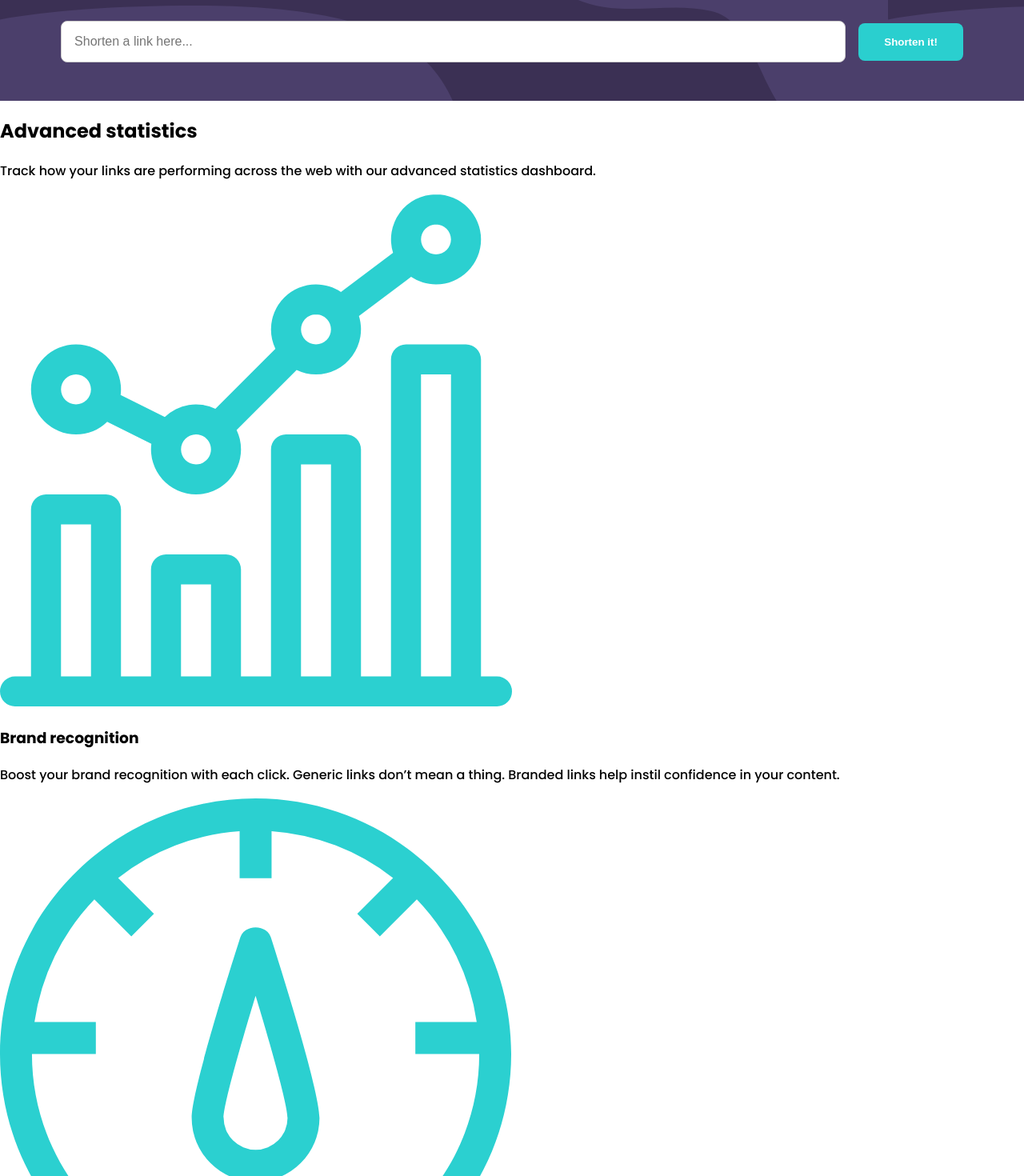
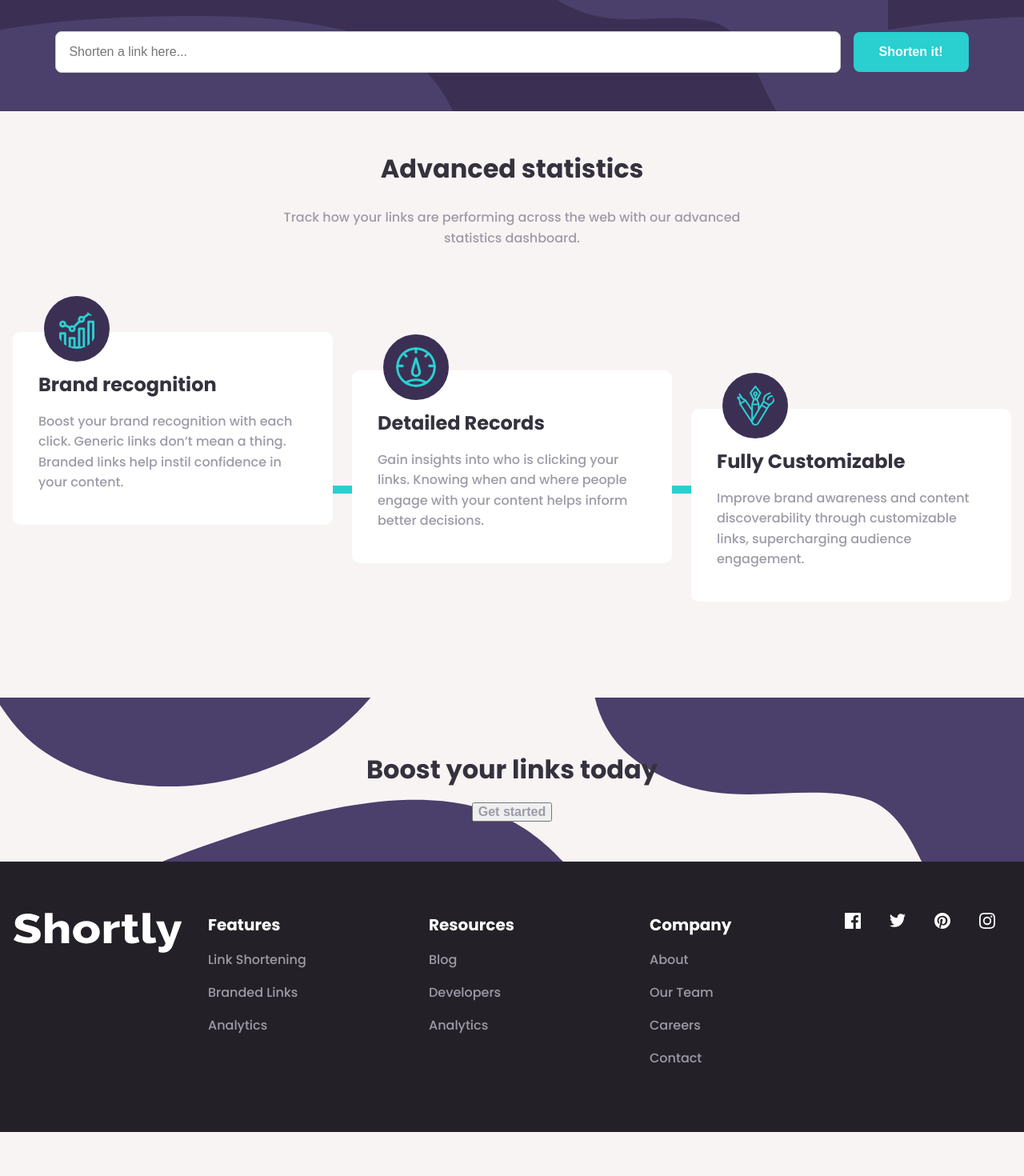
Before and after one commit to shazkhan2/shorten-url, a React (Create React App) app in the folder url-shortening-api/: page / in a window 1280 px wide. Shown: the part 617-2087 px from the top of the page at 80% size. After the commit the page ends 2032 px from the top, so only its background shows below. Built offline with nearby package versions, Linux system fonts and the light colour scheme.

Commit message:
CSS done

```diff
--- /dev/null
+++ b/url-shortening-api/src/components/Footer.css
@@ -0,0 +1,77 @@
+footer {
+    display: flex;
+    background-color: var(--VeryDarkViolet);
+    color: white;
+    padding: 4rem 1rem;
+    flex-wrap: wrap;
+  }
+
+  footer h4 {
+    color: white;
+    margin: 0;
+  }
+
+  footer > img {
+    flex: 1;
+  }
+
+  footer article {
+    flex: 1;
+    padding: 0 2rem;
+  }
+
+  footer .logo {
+    height: 50px;
+    width: 100%;
+  }
+
+  footer li {
+    margin-bottom: 1rem;
+  }
+
+  footer a {
+    font-weight: normal;
+  }
+
+  footer a:hover {
+    color: white;
+  }
+
+  footer .social-links {
+    display: flex;
+    gap: 1rem;
+    flex-wrap: nowrap;
+  }
+
+  .social-links a {
+    flex: 1;
+    width: 40px;
+  }
+
+  @media screen and (max-width: 375px) {
+    footer {
+      padding: 2rem 1rem;
+      align-items: center;
+      flex-direction: column;
+      justify-content: center;
+      text-align: center;
+    }
+
+    footer article {
+      padding: 1rem;
+    }
+
+    footer .logo {
+      width: 50%;
+      margin-bottom: 2rem;
+    }
+
+    footer .social-links {
+      justify-content: center;
+    }
+
+    .social-links a {
+      flex: 1;
+      width: 20px;
+    }
+  }
--- a/url-shortening-api/src/components/Footer.jsx
+++ b/url-shortening-api/src/components/Footer.jsx
@@ -1,55 +1,76 @@
-import React from 'react';
+import React from "react";
 import facebook from "../images/icon-facebook.svg";
 import twitter from "../images/icon-twitter.svg";
 import pinterest from "../images/icon-pinterest.svg";
 import instagram from "../images/icon-instagram.svg";
 import logo from "../images/logo-footer.svg";
+import "./Footer.css";
 
 function Footer() {
   return (
     <footer>
-      <div>
-        <article>
-          <img src={logo} alt="logo" />
-        </article>
-      </div>
+      <img src={logo} alt="logo" className="logo" />
       <article>
-        <h3>
-          Features
-        </h3>
+        <h4>Features</h4>
         <ul>
-          <li>Link Shortening</li>
-          <li>Branded Links</li>
-          <li>Analytics</li>
+          <li>
+            <a href="#">Link Shortening</a>
+          </li>
+          <li>
+            <a href="#">Branded Links</a>
+          </li>
+          <li>
+            <a href="#">Analytics</a>
+          </li>
         </ul>
       </article>
       <article>
-        <h3>Resources</h3>
+        <h4>Resources</h4>
         <ul>
-          <li>Blog</li>
-          <li>Developers</li>
-          <li>Analytics</li>
+          <li>
+            <a href="#">Blog</a>
+          </li>
+          <li>
+            <a href="#">Developers</a>
+          </li>
+          <li>
+            <a href="#">Analytics</a>
+          </li>
         </ul>
       </article>
       <article>
-        <h3>Company</h3>
+        <h4>Company</h4>
         <ul>
-          <li>About</li>
-          <li>Our Team</li>
-          <li>Careers</li>
-          <li>Contact</li>
+          <li>
+            <a href="#">About</a>
+          </li>
+          <li>
+            <a href="#">Our Team</a>
+          </li>
+          <li>
+            <a href="#">Careers</a>
+          </li>
+          <li>
+            <a href="#">Contact</a>
+          </li>
         </ul>
       </article>
-      <article>
-        <ul>
-          <li><img src={facebook} alt="facebook" /></li>
-          <li><img src={twitter} alt="twitter" /></li>
-          <li><img src={pinterest} alt="pinterest" /></li>
-          <li><img src={instagram} alt="instagram" /></li>
-        </ul>
-      </article>
+      <div className="social-links">
+        <a href="#facebook">
+          <img src={facebook} alt="facebook" />
+        </a>
+        <a href="#twitter">
+          <img src={twitter} alt="twitter" />
+        </a>
+        <a href="#pinterest">
+          <img src={pinterest} alt="pinterest" />
+        </a>
+        <a href="#instagram">
+          <img src={instagram} alt="instagram" />
+        </a>
+      </div>
     </footer>
-  )
+  );
 }
 
 export default Footer;
--- a/url-shortening-api/src/components/Illustration.jsx
+++ b/url-shortening-api/src/components/Illustration.jsx
@@ -1,6 +1,6 @@
 import React from "react";
 import illustrate from "../images/illustration-working.svg";
-import "../styles/Illustration.css";
+import "./Illustration.css";
 
 export default function Illustration() {
   return (
--- a/url-shortening-api/src/styles/Navbar.css
+++ b/url-shortening-api/src/components/Navbar.css
@@ -14,6 +14,7 @@
     display: none;
   }
   @media (min-width: 375px) {
+    /* Your styles here */
 
     .header-left-section {
       display: flex;
--- a/url-shortening-api/src/components/Navbar.jsx
+++ b/url-shortening-api/src/components/Navbar.jsx
@@ -1,6 +1,6 @@
 import React, { useState } from "react";
 import logo from "../images/logo.svg";
-import "../styles/Navbar.css";
+import "./Navbar.css";
 
 export default function Navbar() {
   const [isOpen, setIsOpen] = useState(false);
--- /dev/null
+++ b/url-shortening-api/src/components/Shorten.css
@@ -0,0 +1,54 @@
+.shorten-container {
+  background-image: url(../images/bg-shorten-desktop.svg);
+  background-color: var(--DarkViolet);
+  padding: 3rem;
+}
+
+form {
+  display: flex;
+  justify-content: center;
+  align-items: center;
+}
+
+input {
+  width: 80%;
+  padding: 1rem;
+  border-radius: 0.5rem;
+  border: 1px solid #ccc;
+  font-size: 1rem;
+  margin-right: 1rem;
+}
+.shorten-button {
+  background-color: var(--Cyan);
+  color: white;
+  padding: 1rem 2rem;
+  border-radius: 0.5rem;
+  font-weight: bold;
+  cursor: pointer;
+  border: none;
+  text-wrap: nowrap;
+}
+.shorten-button:hover {
+  background-color: hsl(180, 58%, 71%);
+}
+
+@media screen and (max-width: 375px) {
+  .shorten-container {
+    background-image: url(../images/bg-shorten-mobile.svg);
+    padding: 2rem;
+  }
+
+  form {
+    flex-direction: column;
+    width: 100%;
+  }
+
+  input {
+    width: -webkit-fill-available;
+    margin-right: 0;
+    margin-bottom: 1rem;
+  }
+  .shorten-button {
+    width: 100%;
+  }
+}
--- /dev/null
+++ b/url-shortening-api/src/components/Statistics.css
@@ -0,0 +1,86 @@
+.statistics-container {
+    position: relative;
+    margin-bottom: 4rem;
+  }
+  .background-line {
+    display: none;
+  }
+  .statistics-header {
+    display: flex;
+    width: 100%;
+    margin: auto;
+    flex-direction: column;
+    text-align: center;
+  }
+
+  .cards-container {
+    display: flex;
+    flex-direction: column;
+    justify-content: space-between;
+    margin-top: 6rem;
+  }
+
+  .cards-container > article {
+    flex: 1;
+    position: relative;
+    height: fit-content;
+    background-color: white;
+    border-radius: 10px;
+    padding: 2rem 1rem 1rem 1rem;
+    margin-bottom: 6rem;
+    text-align: center;
+  }
+
+  .cards-container > article:last-child {
+    margin-right: 0;
+  }
+
+  .cards-container > article > img {
+    position: absolute;
+    top: -45px;
+    left: 50%;
+    transform: translateX(-50%);
+    width: 50px;
+    background-color: var(--DarkViolet);
+    padding: 1rem;
+    border-radius: 50%;
+  }
+
+  @media screen and (min-width: 375px) {
+    .statistics-header {
+      width: 50%;
+    }
+
+    .cards-container {
+      flex-direction: row;
+    }
+
+    .cards-container > article {
+      padding: 2rem;
+      margin-right: 1.5rem;
+      margin-bottom: 1.5rem;
+      text-align: left;
+    }
+
+    .background-line {
+      display: block;
+      position: absolute;
+      width: 80%;
+      top: 70%;
+      z-index: -1;
+      background-color: var(--Cyan);
+    }
+
+    .cards-container > article > img {
+      left: 20%;
+    }
+
+    /* Cards top margin */
+
+    .cards-container > article:nth-child(2) {
+      margin-top: 3rem;
+    }
+    .cards-container > article:nth-child(3) {
+      margin-top: 6rem;
+    }
+  }
--- a/url-shortening-api/src/components/Statistics.jsx
+++ b/url-shortening-api/src/components/Statistics.jsx
@@ -1,53 +1,48 @@
-import React from 'react';
+import React from "react";
 import brand from "../images/icon-brand-recognition.svg";
 import detailed from "../images/icon-detailed-records.svg";
 import fully from "../images/icon-fully-customizable.svg";
+import "./Statistics.css";
 
 export default function Statistics() {
   return (
-<>
-<section>
-    <h2>
-    Advanced statistics
-    </h2>
+    <section className="statistics-container">
+      <svg width="100%" height="10" className="background-line">
+        <line x1="0" y1="0" x2="100%" y2="0" stroke="hsl(180, 66%, 49%)" />
+      </svg>
+      <div className="statistics-header">
+        <h2>Advanced statistics</h2>
         <p>
-        Track how your links are performing across the web with our
-  advanced statistics dashboard.
+          Track how your links are performing across the web with our advanced
+          statistics dashboard.
         </p>
-        <div>
+      </div>
+      <div className="cards-container">
         <article>
-                <img src={brand} alt='' />
+          <img src={brand} alt="brand" />
           <h3>Brand recognition</h3>
           <p>
-
-
             Boost your brand recognition with each click. Generic links don’t
             mean a thing. Branded links help instil confidence in your content.
           </p>
         </article>
         <article>
-                <img src={detailed} alt='' />
-                <h3>  Detailed Records
-</h3>
+          <img src={detailed} alt="detailed" />
+          <h3> Detailed Records</h3>
           <p>
-
-
-                Gain insights into who is clicking your links. Knowing when and where
-  people engage with your content helps inform better decisions.
+            Gain insights into who is clicking your links. Knowing when and
+            where people engage with your content helps inform better decisions.
           </p>
         </article>
         <article>
-                <img src={fully} alt='' />
-                <h3>  Fully Customizable
-</h3>
+          <img src={fully} alt="fully" />
+          <h3> Fully Customizable</h3>
           <p>
-
-                Improve brand awareness and content discoverability through customizable
-  links, supercharging audience engagement.
+            Improve brand awareness and content discoverability through
+            customizable links, supercharging audience engagement.
           </p>
         </article>
       </div>
     </section>
-</>
-)
+  );
 }
--- a/url-shortening-api/src/index.css
+++ b/url-shortening-api/src/index.css
@@ -1,11 +1,4 @@
-@import url('https://fonts.googleapis.com/css2?family=Poppins:wght@500;700&display=swap');
-
-body {
-  margin: 0;
-  font-family: 'Poppins', sans-serif;
-  -webkit-font-smoothing: antialiased;
-  -moz-osx-font-smoothing: grayscale;
-}
+@import url("https://fonts.googleapis.com/css2?family=Poppins:wght@500;700&display=swap");
 
 :root {
   /* Primary */
@@ -22,14 +15,78 @@ body {
   --VeryDarkViolet: hsl(260, 8%, 14%);
 }
 
+body {
+  font-family: "Poppins", sans-serif;
+  -webkit-font-smoothing: antialiased;
+  -moz-osx-font-smoothing: grayscale;
+  max-width: 1440px;
+  margin: 0 auto;
+  background-color: rgb(249, 244, 244);
+}
+
+/* Anchor styling */
+a,
+button {
+  text-decoration: none;
+  color: var(--GrayishViolet);
+  font-weight: bold;
+  font-size: 1rem;
+}
+
+a:hover {
+  color: var(--VeryDarkBlue);
+}
+
+/* Primarry button */
+
+.primary-button {
+  background-color: var(--Cyan);
+  color: white;
+  padding: 10px 20px;
+  border-radius: 25px;
+  font-weight: bold;
+  cursor: pointer;
+  border: none;
+}
+
+.primary-button:hover {
+  background-color: hsl(180, 58%, 71%);
+}
+
 p {
   line-height: 1.6;
+  color: var(--GrayishViolet);
+  margin: 0.5rem 0;
 }
 
 img {
   max-width: 100%;
 }
 
-ul, li {
+ul,
+li {
   list-style-type: none;
+  padding: 0;
 }
+
+section {
+  padding: 2rem 1rem;
+}
+
+h2 {
+  font-size: 2rem;
+  color: var(--VeryDarkBlue);
+  margin: 1rem 0;
+}
+
+h3 {
+  font-size: 1.5rem;
+  color: var(--VeryDarkBlue);
+  margin: 1rem 0;
+}
+
+h4 {
+  font-size: 1.25rem;
+  color: var(--VeryDarkBlue);
+  margin: 1rem 0;
+}
--- a/url-shortening-api/src/styles/Shorten.css
+++ /dev/null
@@ -1,54 +0,0 @@
-.shorten-container {
-    background-image: url(../images/bg-shorten-desktop.svg);
-    background-color: var(--DarkViolet);
-    padding: 3rem;
-  }
-
-  form {
-    display: flex;
-    justify-content: center;
-    align-items: center;
-  }
-
-  input {
-    width: 80%;
-    padding: 1rem;
-    border-radius: 0.5rem;
-    border: 1px solid #ccc;
-    font-size: 1rem;
-    margin-right: 1rem;
-  }
-  .shorten-button {
-    background-color: var(--Cyan);
-    color: white;
-    padding: 1rem 2rem;
-    border-radius: 0.5rem;
-    font-weight: bold;
-    cursor: pointer;
-    border: none;
-    text-wrap: nowrap;
-  }
-  .shorten-button:hover {
-    background-color: hsl(180, 58%, 71%);
-  }
-
-  @media screen and (max-width: 375px) {
-    .shorten-container {
-      background-image: url(../images/bg-shorten-mobile.svg);
-      padding: 2rem;
-    }
-
-    form {
-      flex-direction: column;
-      width: 100%;
-    }
-
-    input {
-      width: -webkit-fill-available;
-      margin-right: 0;
-      margin-bottom: 1rem;
-    }
-    .shorten-button {
-      width: 100%;
-    }
-  }
```
Also changed, not shown: url-shortening-api/src/components/Shorten.jsx (+3 -7 lines), url-shortening-api/src/components/Illustration.css (renamed from url-shortening-api/src/styles/Illustration.css). Lines whose indentation alone changed are shown as unchanged.
